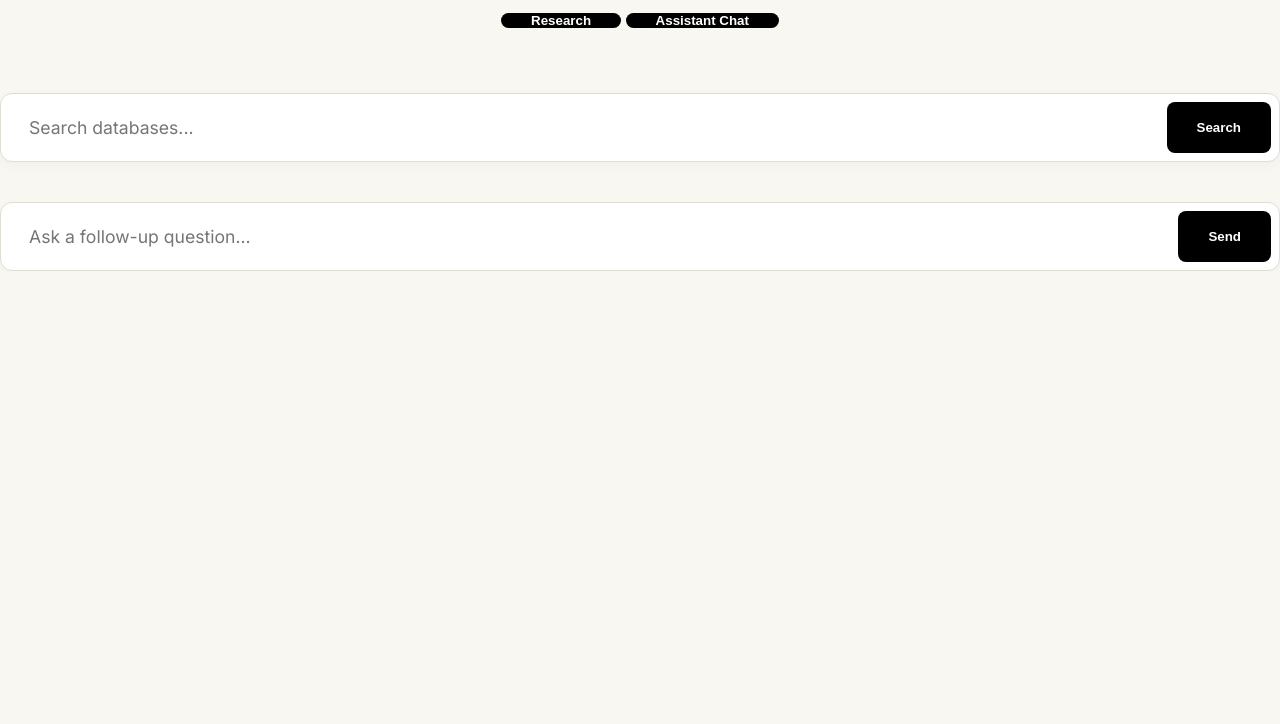
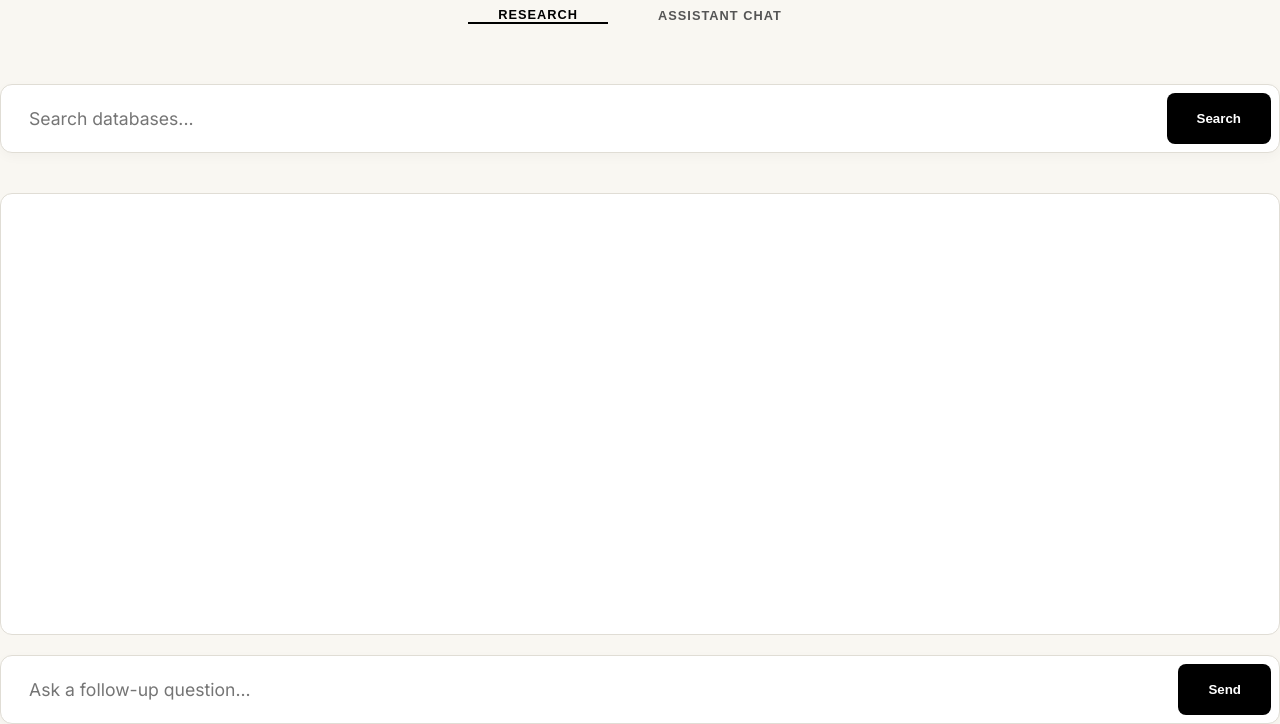
Before and after one commit to borrellig11/sapiens-ai, a website: page public/index.html in a window 1280 px wide. Shown: the part 605-1329 px from the top of the page. Before the commit the page ends 876 px from the top, so only its background shows below. Drawn offline with Linux system fonts and the light colour scheme; no server answers.

Commit message:
Update styles.css

```diff
--- a/public/styles.css
+++ b/public/styles.css
@@ -165,3 +165,56 @@ button:hover {
     color: var(--text-muted);
     font-style: italic;
 }
+/* Tabs */
+.tabs {
+    margin-bottom: 30px;
+    display: flex;
+    justify-content: center;
+    gap: 20px;
+}
+.tabs button {
+    background: transparent;
+    color: var(--text-muted);
+    border: none;
+    text-transform: uppercase;
+    font-size: 0.8rem;
+    letter-spacing: 1px;
+}
+.tabs button.active-tab {
+    color: var(--accent);
+    border-bottom: 2px solid var(--accent);
+    border-radius: 0;
+}
+
+/* Chat UI */
+.chat-display {
+    height: 400px;
+    overflow-y: auto;
+    background: var(--card-bg);
+    border: 1px solid var(--border);
+    border-radius: 12px;
+    padding: 20px;
+    margin-bottom: 20px;
+    text-align: left;
+    display: flex;
+    flex-direction: column;
+    gap: 15px;
+}
+
+.chat-bubble {
+    max-width: 80%;
+    padding: 12px 18px;
+    border-radius: 15px;
+    font-size: 0.95rem;
+}
+.user-msg {
+    align-self: flex-end;
+    background: var(--accent);
+    color: white;
+}
+.ai-msg {
+    align-self: flex-start;
+    background: var(--bg-color);
+    color: var(--text-main);
+    border: 1px solid var(--border);
+}
```
